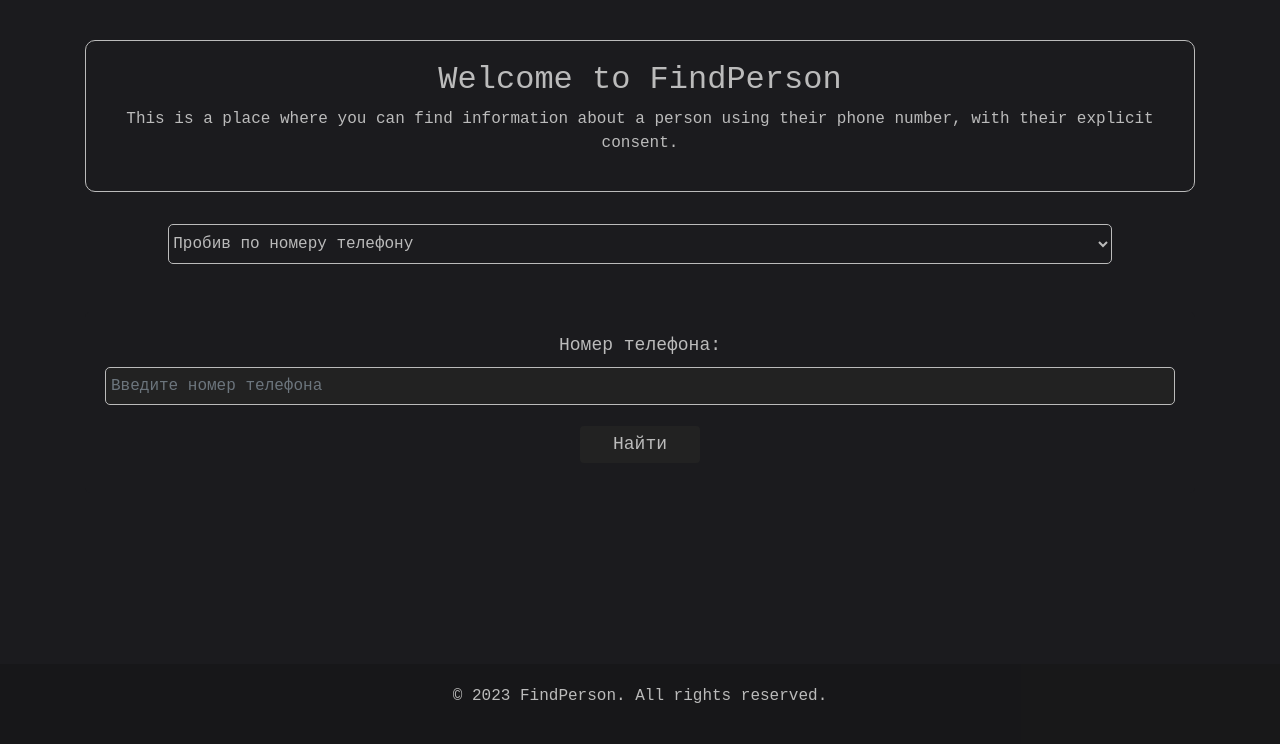
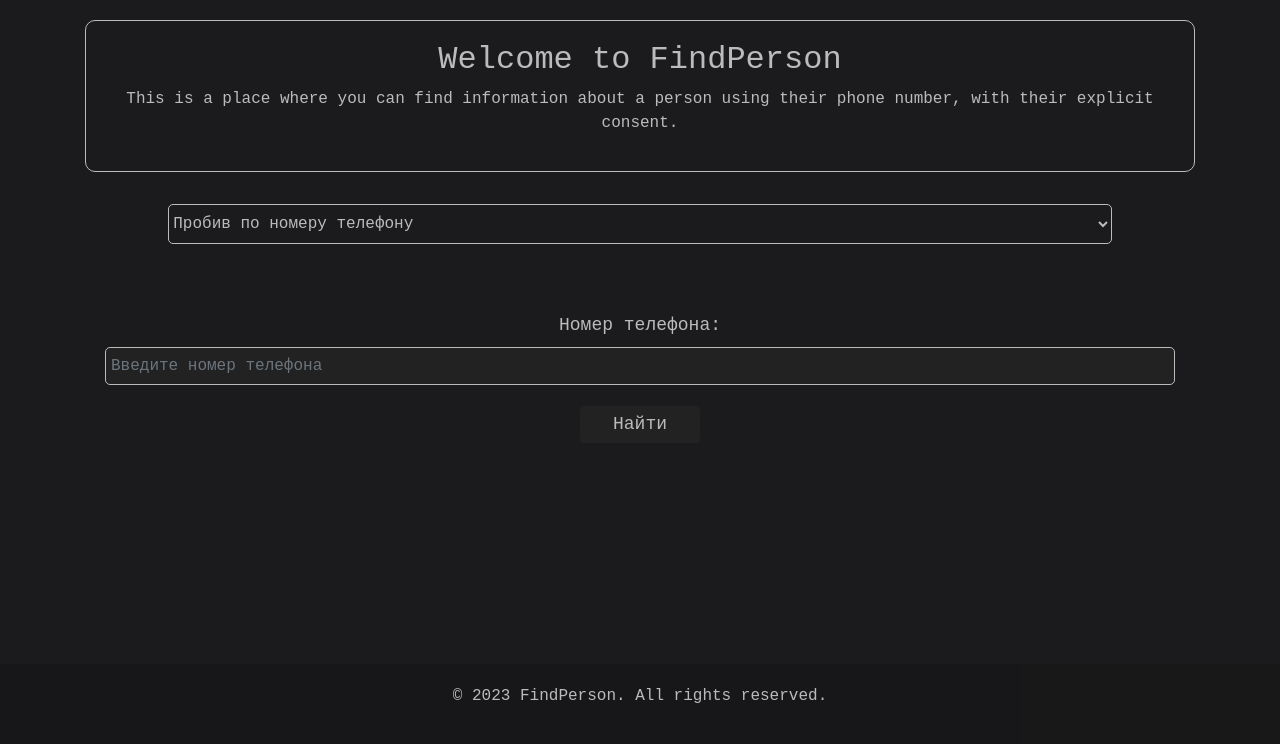
Before and after one commit to cra9had/userFind, a Django app: page / in a window 1280 px wide. Shown: the part 56-800 px from the top of the page. Run offline with Django 4.2, Linux system fonts and the light colour scheme; parts of the project's set-up code (start-up, migrations or seed data) failed here and were passed over; some libraries are stand-ins or nearby versions.

Commit message:
frontend

```diff
--- a/static/css/styles.css
+++ b/static/css/styles.css
@@ -19,7 +19,7 @@ body {
 }
 
 .main-section {
-    margin: 20px;
+    /*margin: 20px;*/
     padding: 20px;
 }
 
```
